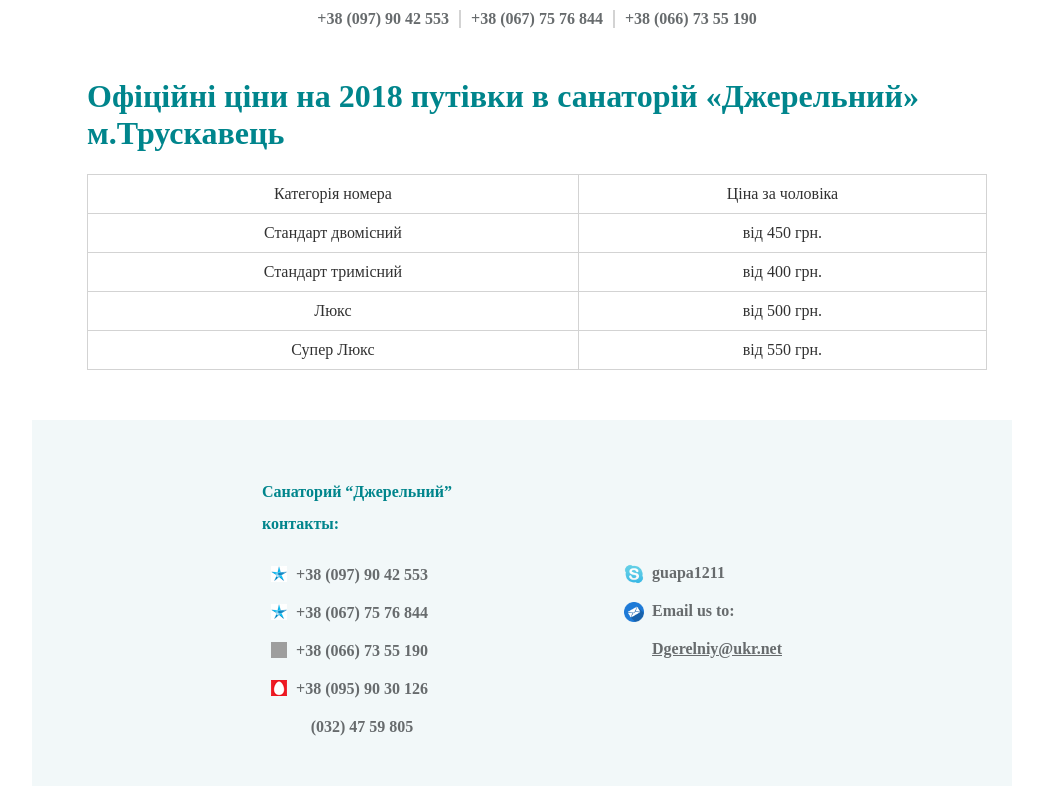
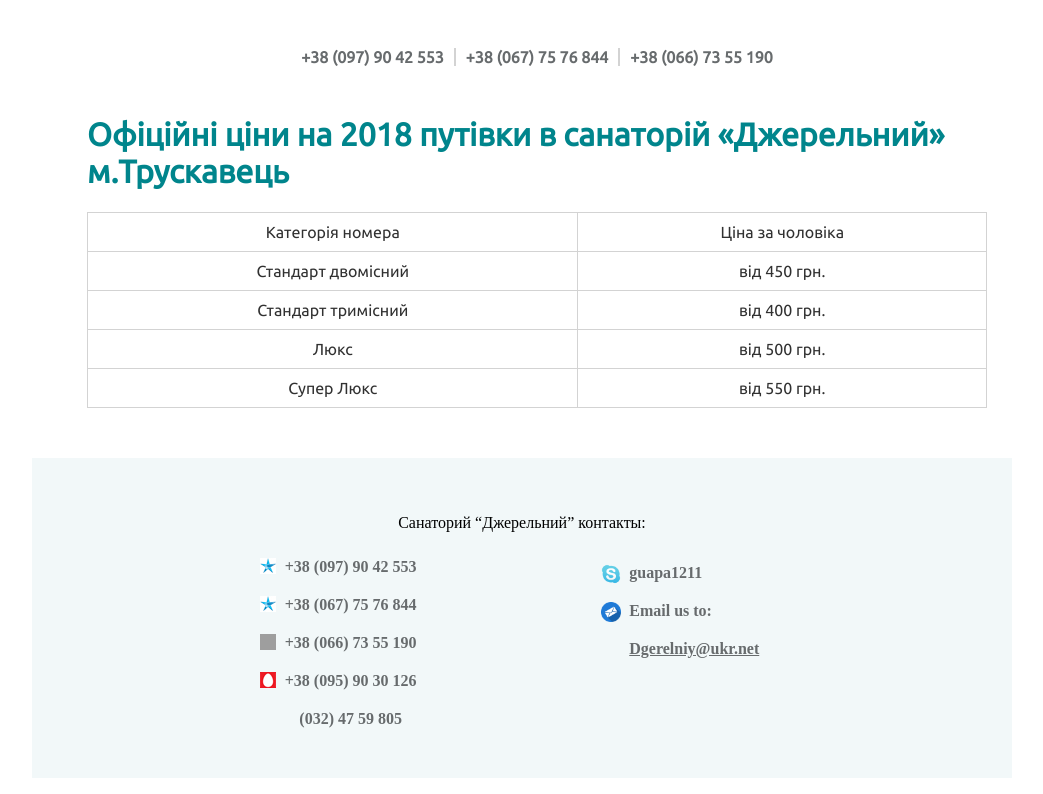
Before and after one commit to VadymBoguslavsky/react-sanatorii, a React (Create React App) app: page / in a window 1280 px wide. Shown: the part 1496-2290 px from the top of the page, without its empty margins (118-1161 px from the left). Built offline with nearby package versions, Linux system fonts and the light colour scheme; grey boxes are pictures that could not be loaded; the HTML template or start-up script is replaced by a standard one; a web font is replaced by a local one.

Commit message:
about styles

```diff
--- a/src/components/about/about.css
+++ b/src/components/about/about.css
@@ -24,7 +24,6 @@
 .menu__about ul {
   background-color: #f2f8f9;
   list-style: none;
-  min-width: 300px;
   padding: 30px 10px;
   margin-right: 10px;
 }
--- a/src/components/about/about.js
+++ b/src/components/about/about.js
@@ -4,7 +4,7 @@ import './about.css'
 
 const About = () => {
   return (
-    <div>
+    <div className = 'about'>
       <h1 id="about__san">Про Джерельний</h1>
       <div className="text">
         <div className="menu__about">
--- a/src/components/footer/footer.css
+++ b/src/components/footer/footer.css
@@ -1,3 +1,17 @@
+.footer {
+  background-color: #f2f8f9;
+  padding: 40px;
+}
+
+.footer__text {
+  text-align: center;
+}
+
+.footer__contacts {
+  display: flex;
+  justify-content: space-evenly;
+}
+
 .mtc, .kievstar, .vodaphone, .email__link {
   position: relative;
 }
@@ -29,13 +43,6 @@
   background-image: url("../../assets/img/files/mts-s.jpg")
 }
 
-.footer {
-  background-color: #f2f8f9;
-  display: flex;
-  padding: 40px;
-  align-items: center;
-  justify-content: space-evenly;
-}
 
 .footer .phone__number {
   margin: 0;
--- a/src/components/footer/footer.js
+++ b/src/components/footer/footer.js
@@ -6,8 +6,9 @@ const Footer = () => {
   return (
     <div>
       <footer className ="footer">
+        <p className='footer__text'>Санаторий “Джерельний” контакты:</p>
+        <div className='footer__contacts'>
           <div className="phone__number">
-        <p>Санаторий “Джерельний” контакты:</p>
             <a className="kievstar" href="tel:+38 (097) 90 42 553">+38 (097) 90 42 553</a>
             <a className="kievstar" href="tel:+38 (067) 75 76 844">+38 (067) 75 76 844</a>
             <a className="vodaphone" href="tel:+38 (066) 73 55 190">+38 (066) 73 55 190</a>
@@ -20,7 +21,7 @@ const Footer = () => {
               <p className="email__link">Email us to:</p>
               <a href="mailto:Dgerelniy@ukr.net">Dgerelniy@ukr.net</a>
             </div>
-
+          </div>
         </div>
       </footer>
       <div className = "call_us__mobile"></div>
--- a/src/index.css
+++ b/src/index.css
@@ -67,11 +67,6 @@
     left: 0;
   }
 
-  .footer {
-    justify-content: center;
-    align-items: center;
-    flex-direction: column;
-  }
   .slider-images {
     height: 350px;
   }
```
Lines whose indentation alone changed are shown as unchanged.
